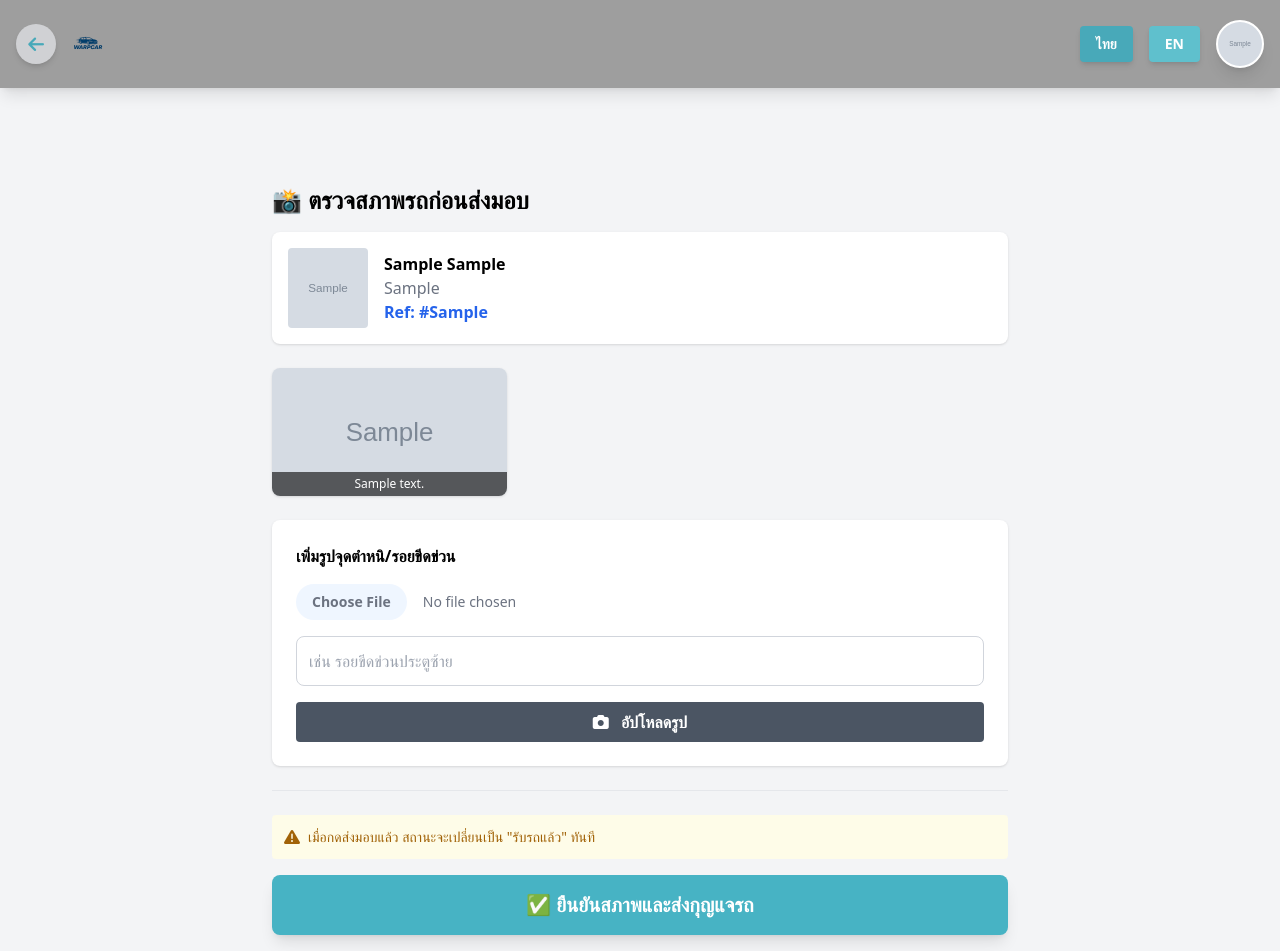
After one commit to Pornmaifa/weap-car, a Django app: page /booking/booking/inspection/1/ in a window 1280 px wide. The commit adds this page. Run offline with Django 5.2, Linux system fonts and the light colour scheme; a user stored in the database is signed in; tables that the repository leaves empty hold one stand-in row (values such as "Sample post"); grey boxes marked "Sample" are stand-in pictures; style sheets or scripts are compiled from the project's sources.

Commit message:
วันที่19ธันวา

```diff
--- /dev/null
+++ b/booking/templates/booking/inspection.html
@@ -0,0 +1,66 @@
+{% load static %}
+<!DOCTYPE html>
+<html lang="th">
+<head>
+    <meta charset="UTF-8">
+    <title>ตรวจสภาพรถ - WarpCar</title>
+    <link href="{% static 'dist/styles.css' %}?v=4" rel="stylesheet">
+    <link rel="stylesheet" href="https://cdnjs.cloudflare.com/ajax/libs/font-awesome/6.0.0/css/all.min.css">
+</head>
+<body class="bg-gray-100 font-sarabun">
+    {% include 'car_rental/navbar_detail.html' %}
+
+    <div class="container mx-auto p-4 pt-24 max-w-3xl">
+
+        <h1 class="text-2xl font-bold mb-4">📸 ตรวจสภาพรถก่อนส่งมอบ</h1>
+
+        <div class="bg-white p-4 rounded-lg shadow mb-6 flex gap-4 items-center">
+            <img src="{{ booking.car.images.first.image.url }}" class="w-20 h-20 object-cover rounded">
+            <div>
+                <h2 class="font-bold">{{ booking.car.brand }} {{ booking.car.model }}</h2>
+                <p class="text-gray-500">{{ booking.car.license_plate }}</p>
+                <p class="text-blue-600 font-bold">Ref: #{{ booking.booking_ref }}</p>
+            </div>
+        </div>
+
+        <div class="grid grid-cols-2 md:grid-cols-3 gap-4 mb-6">
+            {% for item in existing_inspections %}
+            <div class="relative group">
+                <img src="{{ item.image.url }}" class="w-full h-32 object-cover rounded-lg shadow">
+                <div class="absolute bottom-0 left-0 right-0 bg-black bg-opacity-60 text-white text-xs p-1 text-center rounded-b-lg">
+                    {{ item.description|default:"ไม่ระบุ" }}
+                </div>
+            </div>
+            {% empty %}
+            <div class="col-span-full text-center text-gray-400 py-4 bg-gray-50 rounded border border-dashed">
+                ยังไม่มีรูปบันทึกความเสียหาย (ถ้าไม่มีรอยขีดข่วน สามารถกดข้ามได้)
+            </div>
+            {% endfor %}
+        </div>
+
+        <div class="bg-white p-6 rounded-lg shadow mb-6">
+            <h3 class="font-bold mb-4">เพิ่มรูปจุดตำหนิ/รอยขีดข่วน</h3>
+            <form method="POST" enctype="multipart/form-data" class="flex flex-col gap-4">
+                {% csrf_token %}
+                {{ form.image }}
+                {{ form.description }}
+                <button type="submit" name="upload_image" class="bg-gray-600 hover:bg-gray-700 text-white py-2 rounded font-bold">
+                    <i class="fas fa-camera mr-2"></i> อัปโหลดรูป
+                </button>
+            </form>
+        </div>
+
+        <form method="POST" class="border-t pt-6">
+            {% csrf_token %}
+            <div class="flex items-center gap-2 mb-4 text-yellow-700 bg-yellow-50 p-3 rounded">
+                <i class="fas fa-exclamation-triangle"></i>
+                <p class="text-sm">เมื่อกดส่งมอบแล้ว สถานะจะเปลี่ยนเป็น "รับรถแล้ว" ทันที</p>
+            </div>
+            <button type="submit" name="confirm_delivery" class="w-full bg-[#47B3C4] hover:bg-[#3a9faa] text-white py-4 rounded-lg text-xl font-bold shadow-lg">
+                ✅ ยืนยันสภาพและส่งกุญแจรถ
+            </button>
+        </form>
+
+    </div>
+</body>
+</html>
--- a/booking/urls.py
+++ b/booking/urls.py
@@ -24,4 +24,6 @@ urlpatterns = [
 
     # urls.py
     path('manage-bookings/', views.manage_bookings, name='manage_bookings'),
+
+    path('booking/inspection/<int:booking_id>/', views.inspection_page, name='inspection_page'),
 ]
--- a/booking/views.py
+++ b/booking/views.py
@@ -7,6 +7,8 @@ from django.contrib import messages
 from django.db.models import Q
 from django.utils import timezone
 from datetime import datetime, timedelta
+from car_rental.forms import InspectionForm
+from car_rental.models import BookingInspection
 
 # --- Import ข้าม App (ดึง Model จากแอป car_rental) ---
 from car_rental.models import Car, GuestCustomer, Promotion, PlatformSetting, Booking
@@ -434,3 +436,39 @@ def manage_bookings(request):
     return render(request, 'booking/manage_bookings.html', {
         'bookings': all_bookings
     })
+
+
+# ยืนยันสภาพและส่งมอบรถ
+@login_required
+def inspection_page(request, booking_id):
+    booking = get_object_or_404(Booking, id=booking_id, car__owner=request.user)
+
+    # ถ้ามีการอัปโหลดรูป (POST)
+    if request.method == 'POST':
+        if 'upload_image' in request.POST:
+            form = InspectionForm(request.POST, request.FILES)
+            if form.is_valid():
+                inspection = form.save(commit=False)
+                inspection.booking = booking
+                inspection.save()
+                messages.success(request, "บันทึกรูปภาพแล้ว")
+                return redirect('inspection_page', booking_id=booking.id)
+
+        elif 'confirm_delivery' in request.POST:
+            # กดปุ่มยืนยัน -> เปลี่ยนสถานะเป็น picked_up
+            booking.status = 'picked_up'
+            booking.save()
+            messages.success(request, "ยืนยันการส่งมอบรถเรียบร้อยแล้ว")
+            return redirect('manage_bookings') # กลับไปหน้าจัดการ
+
+    else:
+        form = InspectionForm()
+
+    # ดึงรูปที่เคยอัปโหลดไว้แล้วมาโชว์
+    existing_inspections = booking.inspections.all()
+
+    return render(request, 'booking/inspection.html', {
+        'booking': booking,
+        'form': form,
+        'existing_inspections': existing_inspections
+    })
--- a/car_rental/forms.py
+++ b/car_rental/forms.py
@@ -1,5 +1,5 @@
 from django import forms
-from .models import Car
+from .models import Car,BookingInspection
 
 class CarForm(forms.ModelForm):
     class Meta:
@@ -22,3 +22,13 @@ class CarForm(forms.ModelForm):
             'price_per_day': forms.NumberInput(attrs={'class': 'form-input', 'placeholder': 'ราคาเช่าต่อวัน'}),
             'unavailable_dates': forms.Textarea(attrs={'class': 'form-textarea', 'rows': 2, 'placeholder': 'วันที่ไม่ว่าง'}),
         }
+
+
+class InspectionForm(forms.ModelForm):
+    class Meta:
+        model = BookingInspection
+        fields = ['image', 'description']
+        widgets = {
+            'description': forms.TextInput(attrs={'class': 'w-full border rounded p-2', 'placeholder': 'เช่น รอยขีดข่วนประตูซ้าย'}),
+            'image': forms.FileInput(attrs={'class': 'block w-full text-sm text-gray-500 file:mr-4 file:py-2 file:px-4 file:rounded-full file:border-0 file:text-sm file:font-semibold file:bg-blue-50 file:text-blue-700 hover:file:bg-blue-100'}),
+        }
--- a/car_rental/models.py
+++ b/car_rental/models.py
@@ -282,3 +282,15 @@ class PlatformSetting(models.Model):
             # ถ้าพยายาม create ใหม่ แต่มีของเก่าอยู่แล้ว ให้ไปแก้ตัวแรกสุดแทน
             self.pk = PlatformSetting.objects.first().pk
         super().save(*args, **kwargs)
+
+
+# car_rental/models.py
+
+class BookingInspection(models.Model):
+    booking = models.ForeignKey(Booking, on_delete=models.CASCADE, related_name='inspections')
+    image = models.ImageField(upload_to='inspection_photos/')
+    description = models.CharField(max_length=200, blank=True, null=True, help_text="ระบุตำแหน่ง เช่น กันชนหน้าขวาบุบ")
+    created_at = models.DateTimeField(auto_now_add=True)
+
+    def __str__(self):
+        return f"Inspection for {self.booking.booking_ref}"
```
Also changed, not shown: booking/templates/booking/booking_history.html (+38 -0 lines), booking/templates/booking/manage_bookings.html (+4 -5 lines), car_rental/migrations/0005_bookinginspection.py (added).
